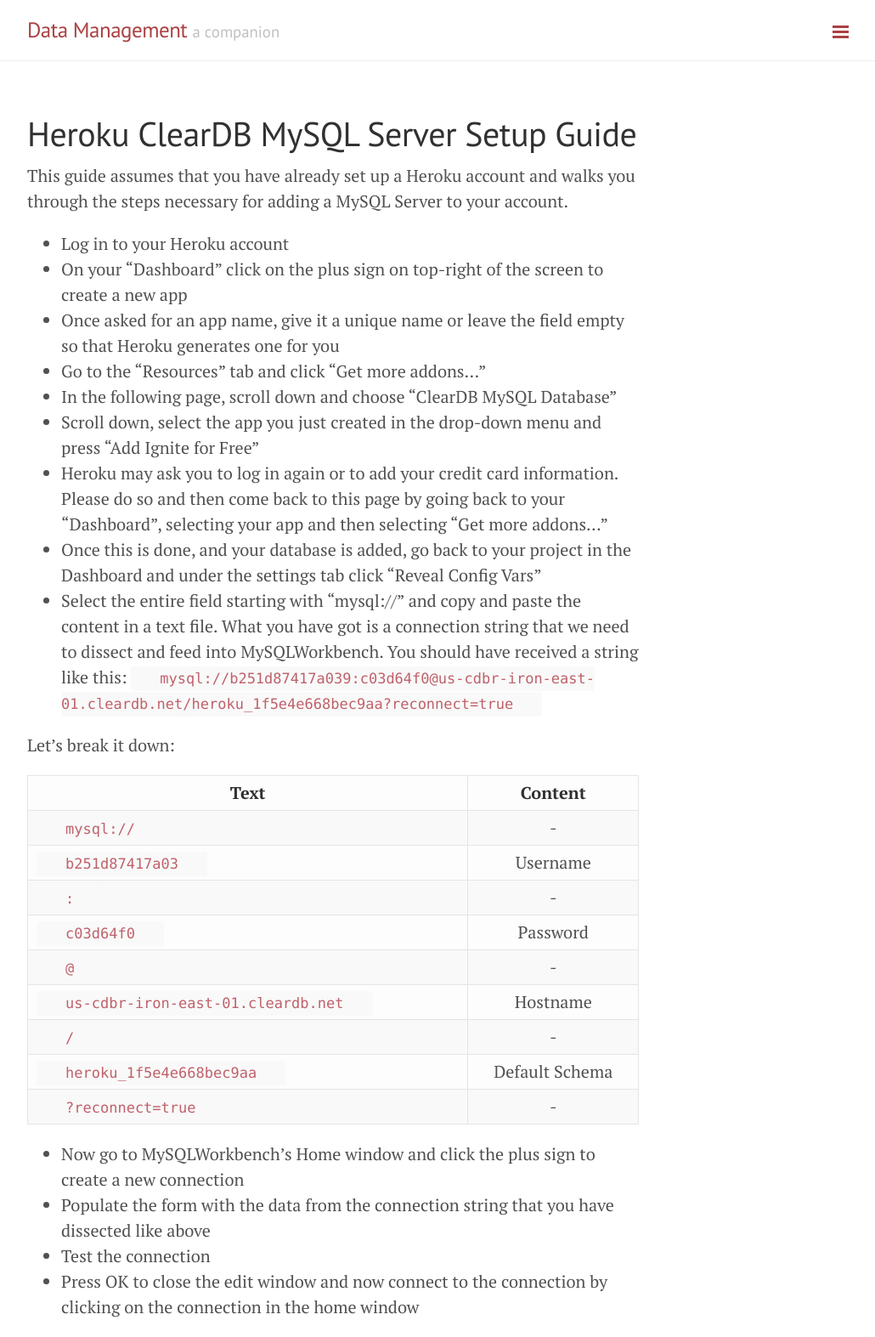
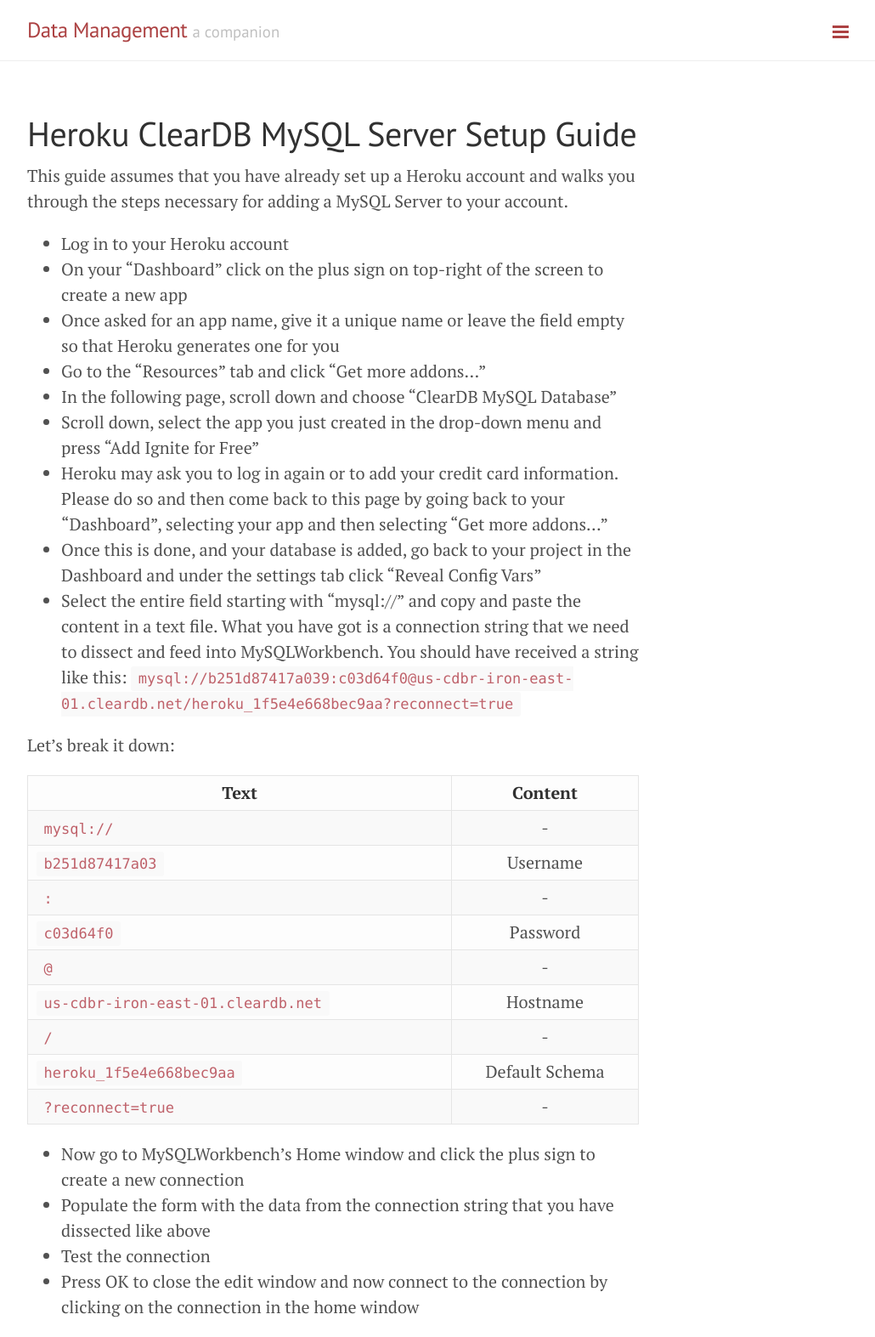
Before and after one commit to retrography/data-management, a Jekyll site: the page built from heroku.md, in a window 1280 px wide. Shown: the whole page at 85% size, without its empty margins (248-1278 px from the left). Built offline with Jekyll 4.4.1, drawn with Linux system fonts in a browser that asks for light colours; Markdown is read by kramdown in place of the engine named in the settings.

Commit message:
css updates

```diff
--- a/public/css/poole.css
+++ b/public/css/poole.css
@@ -159,7 +159,7 @@ abbr[title] {
 
 code {
   font-family: Monaco, Menlo, "Courier New", monospace;
-  padding: .25em 2em;
+  padding: .25em .5em;
   font-size: 0.85em;
   color: #bf616a;
   background-color: #f9f9f9;
```
